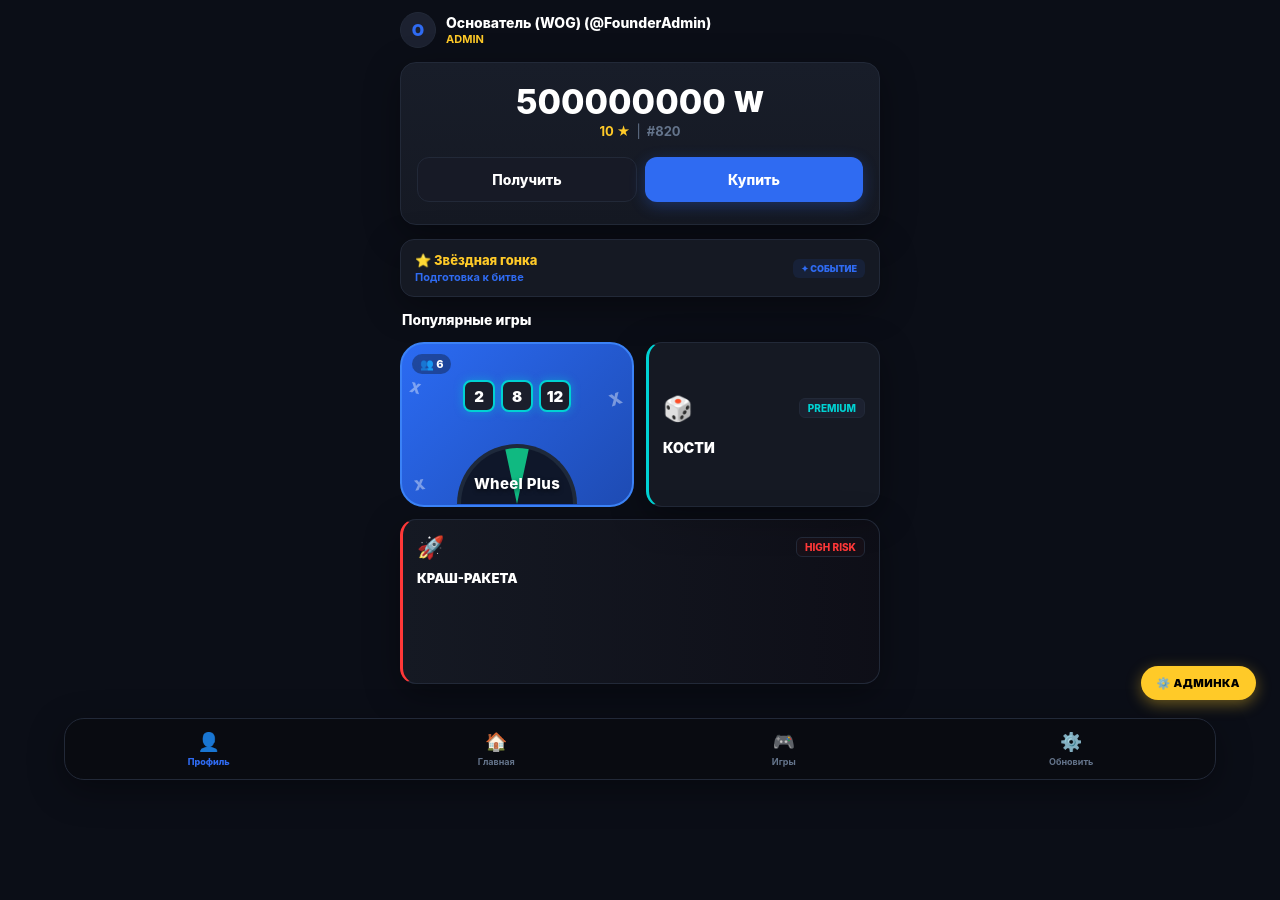
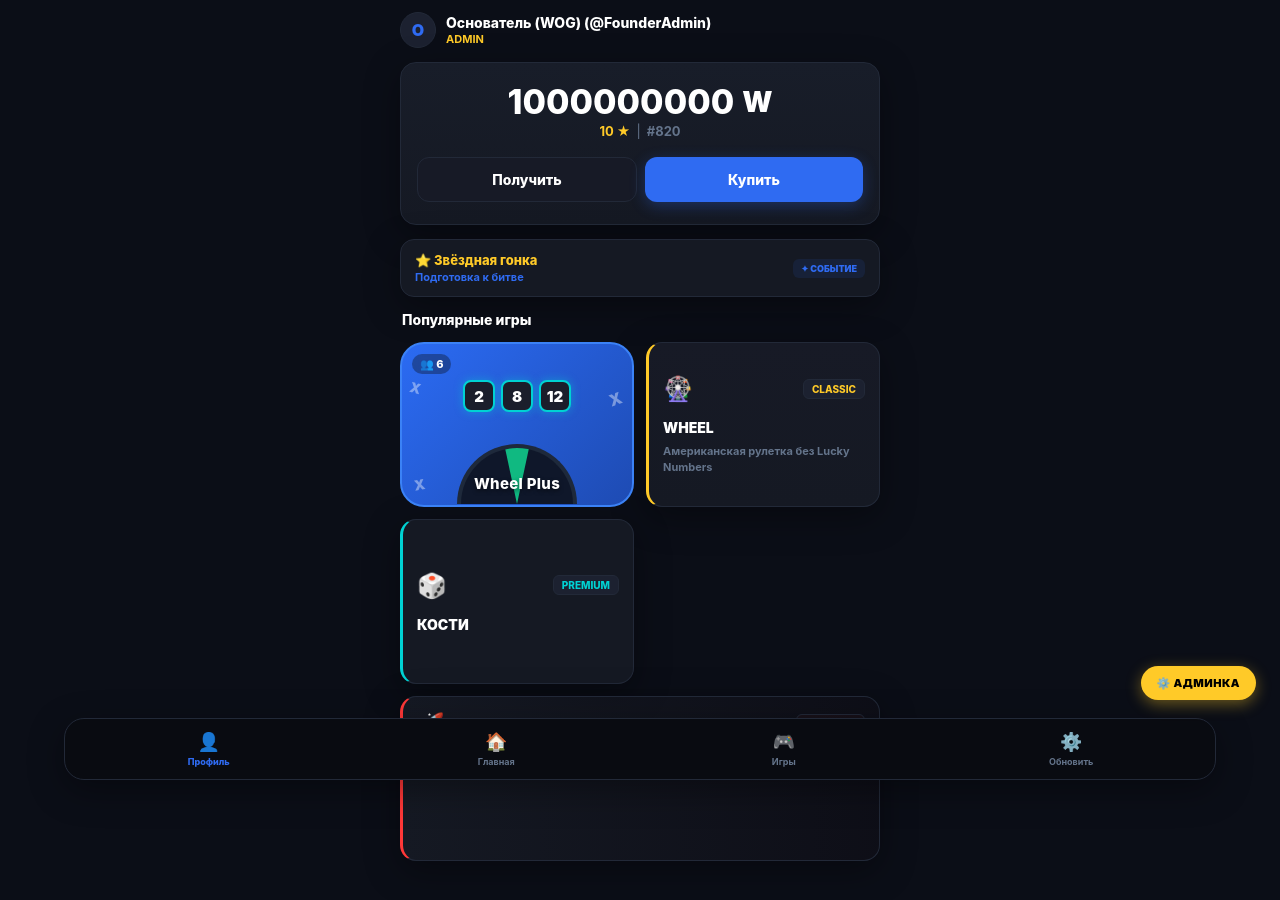
Before and after one commit to p0651592-ui/Wog2.0, a plain HTML site: page index.html in a window 1280 px wide. Before the commit the page ends 804 px from the top, so only its background shows below. Drawn offline with Linux system fonts and the light colour scheme; no server answers.

Commit message:
Set admin lobby balance to 1B

```diff
--- a/index.html
+++ b/index.html
@@ -44,6 +44,7 @@
     .nav-item{display:flex;flex-direction:column;align-items:center;gap:4px;cursor:pointer}
     .admin{position:fixed;bottom:calc(env(safe-area-inset-bottom) + 100px);right:24px;background:var(--gold);color:#000;border:none;padding:10px 16px;border-radius:20px;font-weight:900;font-size:11px;text-transform:uppercase;letter-spacing:.5px;box-shadow:0 4px 15px rgba(255,202,40,.4);cursor:pointer;z-index:99999;display:none}
     .muted{color:var(--muted)}
+    .hidden{display:none!important}
     @media (max-width:380px){.grid{grid-template-columns:1fr}.grid .wide{grid-column:span 1}.nav{width:94%;left:3%}}
   </style>
 </head>
@@ -85,6 +86,12 @@
         <div class="graphics"><div class="circle"><div class="green-sector"></div></div><div class="title-label">Wheel Plus</div></div>
       </div>
 
+      <div class="card-game" onclick="navigateSafe('wheel_classic.html')" style="border-left:3px solid var(--gold);justify-content:center;background:linear-gradient(180deg,#171a26 0%,#151923 100%);">
+        <div class="game-row"><span style="font-size:24px">🎡</span><span class="badge" style="color:var(--gold)">CLASSIC</span></div>
+        <span style="font-size:14px;font-weight:900;text-transform:uppercase;margin-top:8px">Wheel</span>
+        <span class="muted" style="font-size:11px;font-weight:700;line-height:1.4">Американская рулетка без Lucky Numbers</span>
+      </div>
+
       <div class="card-game" onclick="navigateSafe('dice.html')" style="border-left:3px solid var(--cyan);justify-content:center;">
         <div class="game-row"><span style="font-size:24px">🎲</span><span class="badge" style="color:var(--cyan)">PREMIUM</span></div>
         <span style="font-size:14px;font-weight:900;text-transform:uppercase;margin-top:8px">Кости</span>
@@ -103,20 +110,19 @@
     <div class="nav-item" onclick="showInfo('Игры доступны прямо на главном экране хаба!')" style="color:var(--muted)"><span style="font-size:18px">🎮</span><span style="font-size:9px;font-weight:700">Игры</span></div>
     <div class="nav-item" onclick="refreshData()" style="color:var(--muted)"><span style="font-size:18px">⚙️</span><span style="font-size:9px;font-weight:700">Обновить</span></div>
   </div>
-  <button class="admin" id="adminBtn" onclick="openAdminPanel()">⚙️ Админка</button>
+  <button class="admin" id="adminBtn" onclick="showInfo('Админка в разработке')">⚙️ Админка</button>
 
   <script>
     const tg = window.Telegram && window.Telegram.WebApp ? window.Telegram.WebApp : null;
     const API_BASE = (window.WOG_CONFIG && window.WOG_CONFIG.API_BASE_URL) ? String(window.WOG_CONFIG.API_BASE_URL).replace(/\/$/, '') : '';
     const CACHE_KEY = 'wog_secure_balance';
     const MY_ADMIN_ID = 6682822292;
-    const state = { userId: MY_ADMIN_ID, firstName: 'Основатель (WOG)', username: 'FounderAdmin', photoUrl: '', balance: Number(localStorage.getItem(CACHE_KEY)) || 500000000, initData: '' };
+    const state = { userId: MY_ADMIN_ID, firstName: 'Основатель (WOG)', username: 'FounderAdmin', photoUrl: '', balance: Number(localStorage.getItem(CACHE_KEY)) || 1000000000, initData: '' };
 
     function apiUrl(path){ return API_BASE ? `${API_BASE}${path.startsWith('/') ? path : '/' + path}` : path; }
     function openLink(url){ if(tg && typeof tg.openTelegramLink === 'function'){ tg.openTelegramLink(url); return; } window.open(url,'_blank','noopener,noreferrer'); }
     function showInfo(msg){ if(tg && tg.showAlert){ tg.showAlert(String(msg)); } else { alert(String(msg)); } }
     function navigateSafe(url){ if(tg && tg.HapticFeedback && tg.HapticFeedback.impactOccurred){ tg.HapticFeedback.impactOccurred('light'); } window.location.href = url; }
-    function openAdminPanel(){ window.location.href = apiUrl('/admin'); }
     function scrollTopSafe(){ window.scrollTo({ top: 0, behavior: 'smooth' }); }
     function updateUI(){ document.getElementById('balance').innerText = String(state.balance); document.getElementById('name').innerText = state.username ? `${state.firstName}${state.username ? ` (@${state.username})` : ''}` : state.firstName; const status = document.getElementById('status'); const adminBtn = document.getElementById('adminBtn'); if(Number(state.userId) === MY_ADMIN_ID){ status.innerText = 'ADMIN'; status.style.color = 'var(--gold)'; adminBtn.style.display='block'; } else { status.innerText = 'PLAYER'; status.style.color = 'var(--muted)'; adminBtn.style.display='none'; } const avatar = document.getElementById('avatar'); avatar.innerHTML = state.photoUrl ? `<img src="${state.photoUrl}" alt="avatar">` : (state.firstName ? state.firstName.charAt(0).toUpperCase() : 'W'); }
     async function postJson(path, payload){ const res = await fetch(apiUrl(path), { method:'POST', headers:{'Content-Type':'application/json'}, body: JSON.stringify(payload) }); let data = null; try { data = await res.json(); } catch(_) {} if(!res.ok) throw new Error((data && (data.detail || data.message)) || `Ошибка сервера (${res.status})`); return data; }
```
